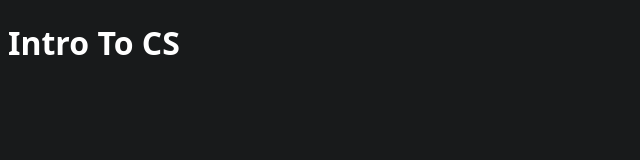
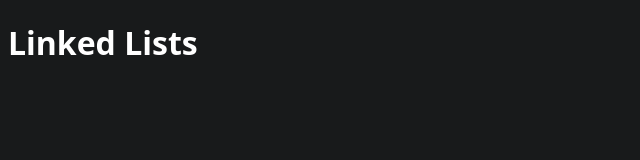
Before and after one commit to LitDennis13/odin-linked-list, a plain HTML site: page index.html in a window 1280 px wide. Shown: the whole page, without its empty margins (0-640 px from the left). Drawn offline with Linux system fonts and the light colour scheme.

Commit message:
update html page name

```diff
--- a/index.html
+++ b/index.html
@@ -3,11 +3,11 @@
 <head>
     <meta charset="UTF-8">
     <meta name="viewport" content="width=device-width, initial-scale=1.0">
-    <title>Intro to CS</title>
+    <title>Linked Lists</title>
     <link rel="stylesheet" href="./styles.css">
 </head>
 <body>
-    <h1>Intro To CS</h1>
+    <h1>Linked Lists</h1>
     <script src="./script.js"></script>
 </body>
 </html>
```
